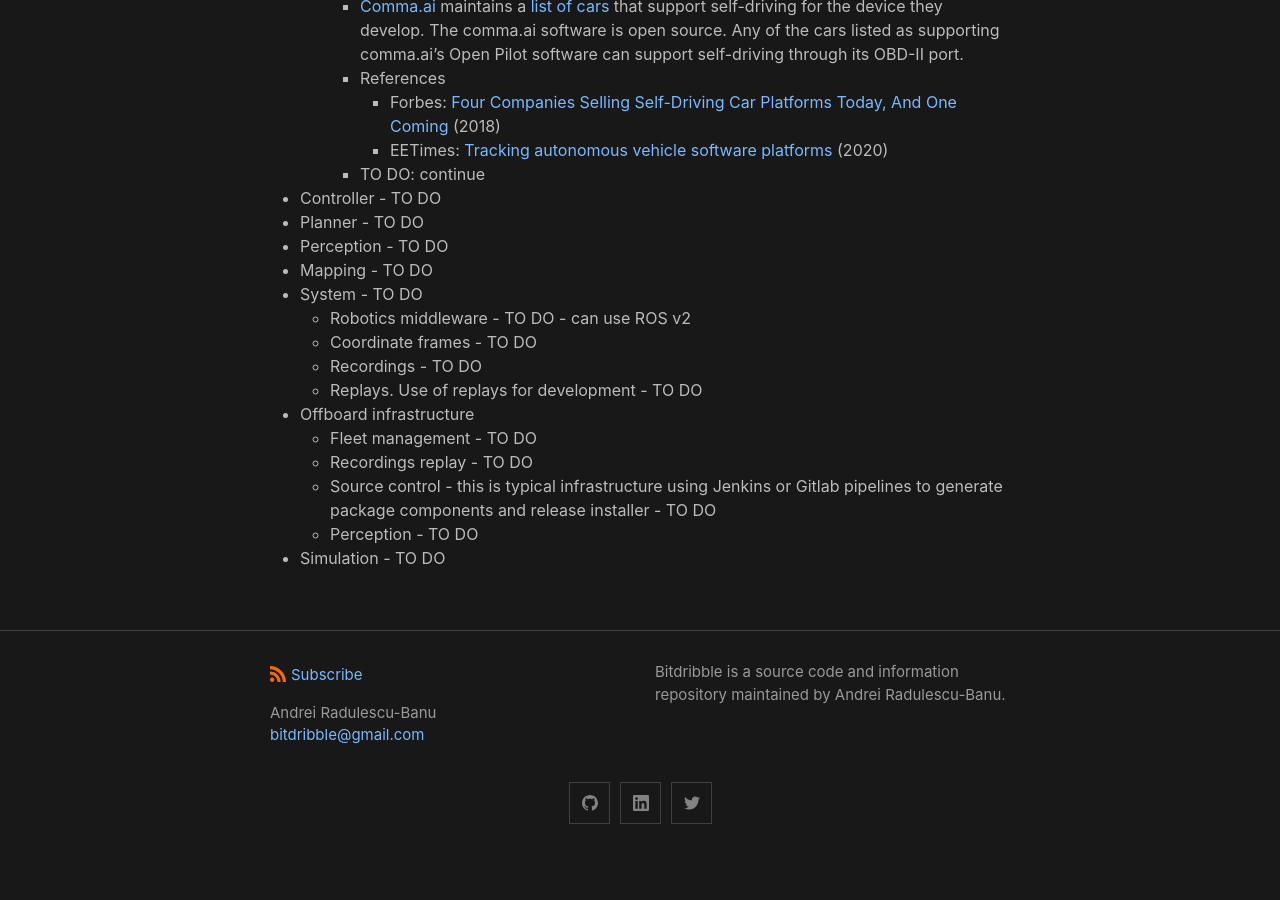
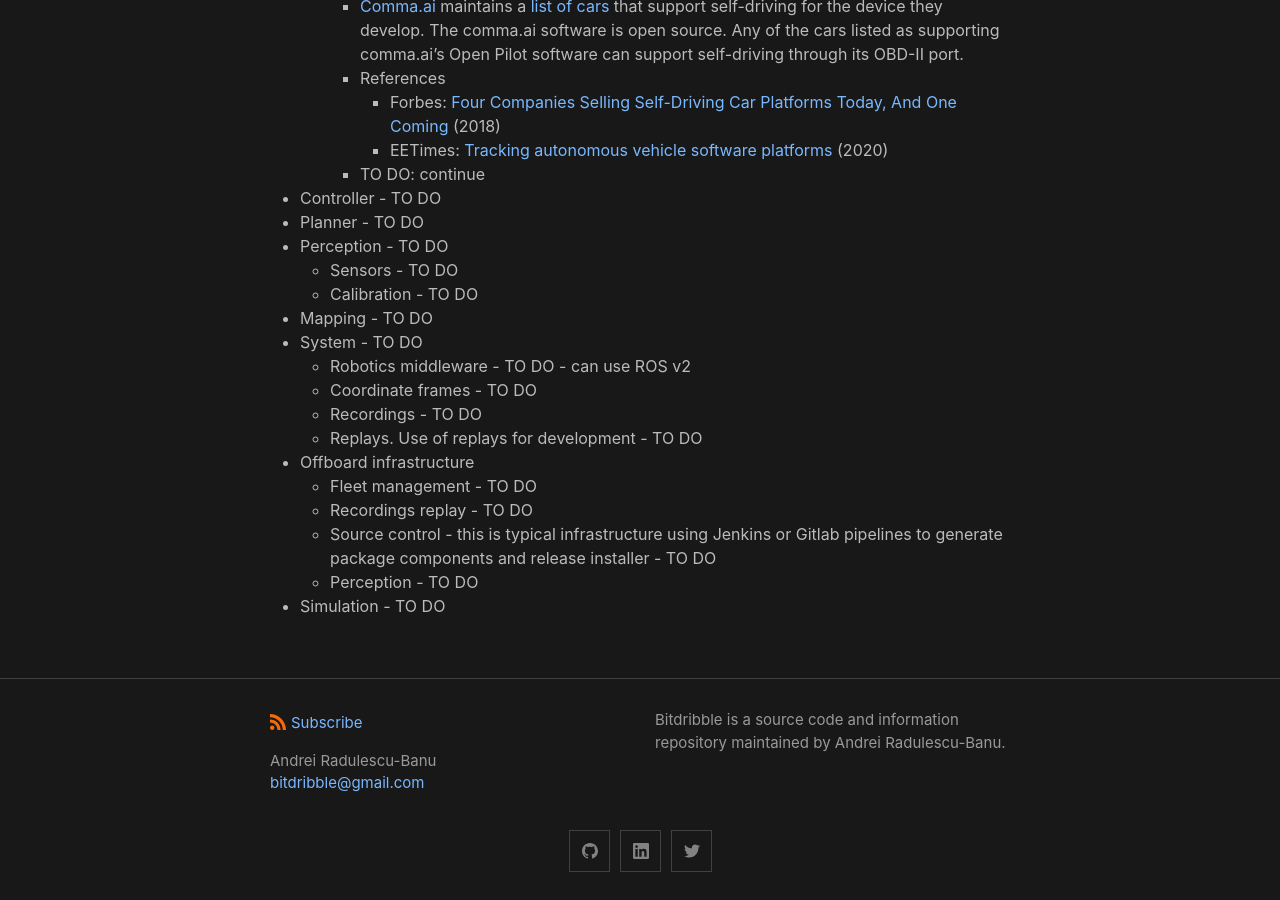
Before and after one commit to analytiq-hub/sigagent.github.io, a Jekyll site: the page built from self_driving_cars/how_to_build_a_self_driving_car.md, in a window 1280 px wide and 900 px high, scrolled down 578 px. Built offline with Jekyll 4.4.1, drawn with Linux system fonts in a browser that asks for light colours; before the commit the page ends 1437 px from its top, so only the background shows below that.

Commit message:
Update how_to_build_a_self_driving_car.md

```diff
--- a/self_driving_cars/how_to_build_a_self_driving_car.md
+++ b/self_driving_cars/how_to_build_a_self_driving_car.md
@@ -19,6 +19,8 @@ Our goal is to describe
 * Controller - TO DO
 * Planner - TO DO
 * Perception - TO DO
+  * Sensors - TO DO
+  * Calibration - TO DO
 * Mapping - TO DO
 * System - TO DO
   * Robotics middleware - TO DO - can use ROS v2
```
